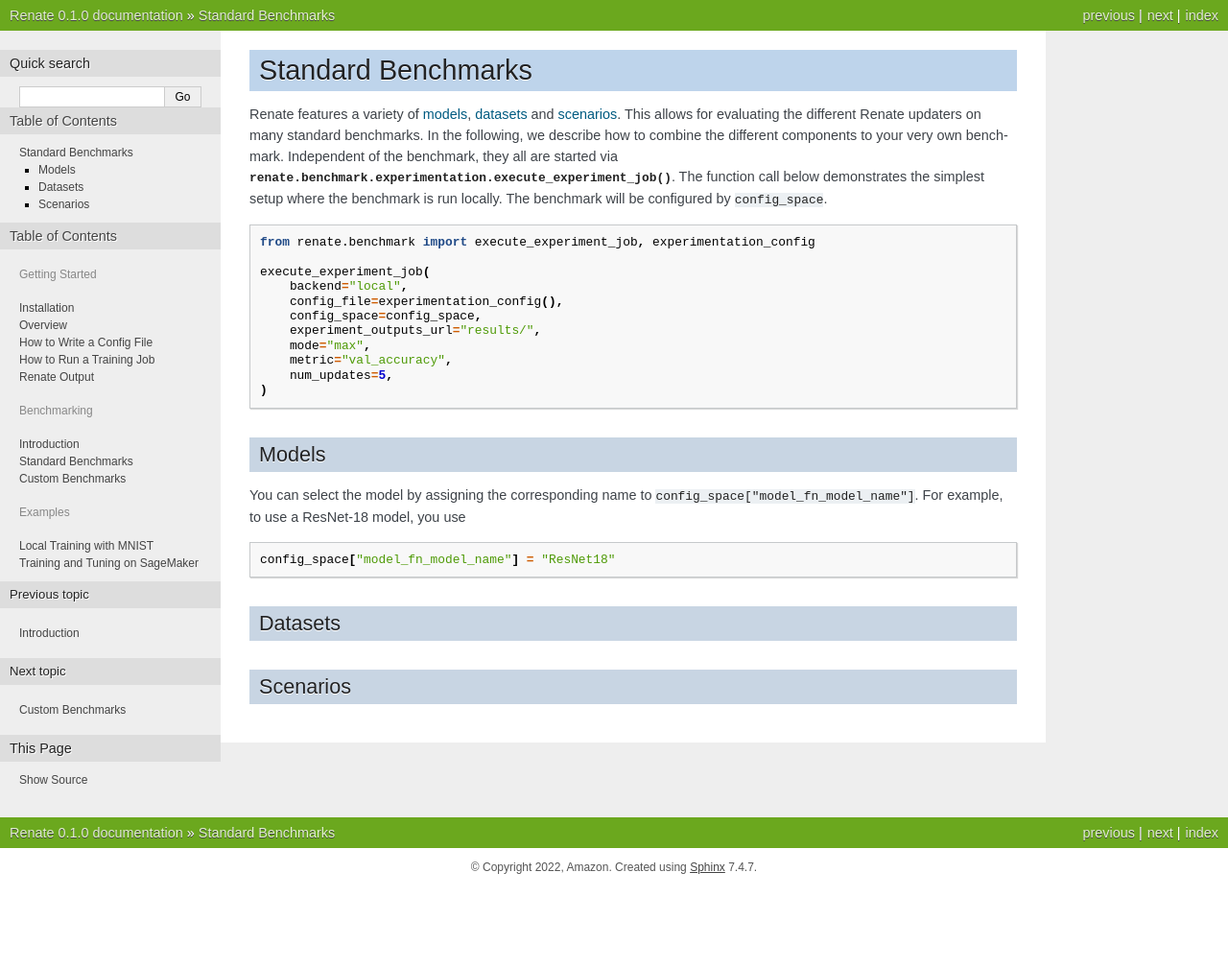
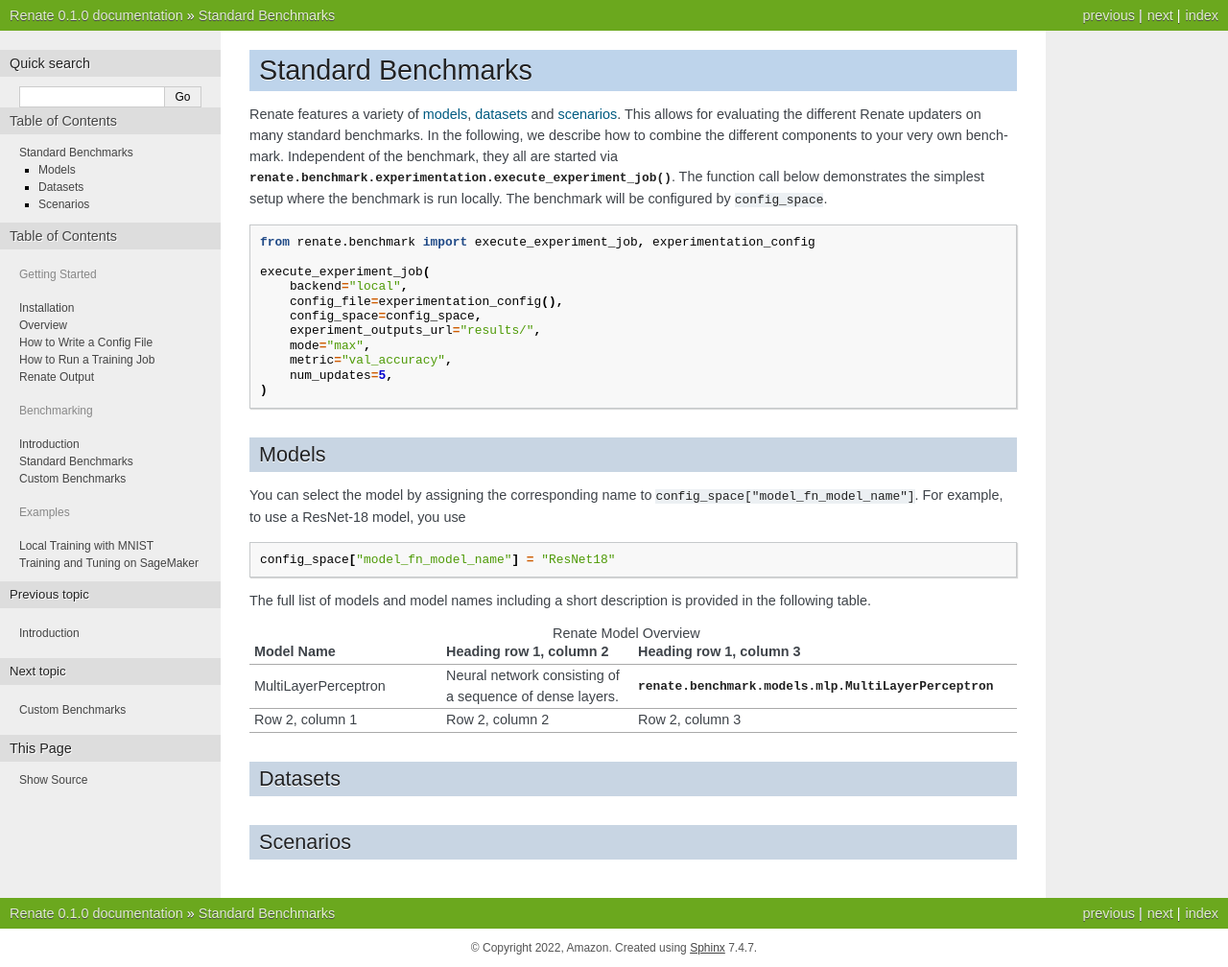
Before and after one commit to awslabs/Renate, a Sphinx documentation site: the page built from doc/benchmarking/standard_benchmarks.rst, in a window 1280 px wide. Shown: the whole page at 96% size. Built offline with Sphinx 7.4.7, drawn with Linux system fonts in a browser that asks for light colours; pages that are not in the unit, such as notebooks, are missing from menus; before the commit the page ends 924 px from its top, so only the background shows below that.

Commit message:
started table

```diff
--- a/doc/benchmarking/standard_benchmarks.rst
+++ b/doc/benchmarking/standard_benchmarks.rst
@@ -37,6 +37,22 @@
 
     config_space["model_fn_model_name"] = "ResNet18"
 
+The full list of models and model names including a short description is provided in the following table.
+
+.. list-table:: Renate Model Overview
+   :widths: 25 25 50
+   :header-rows: 1
+
+   * - Model Name
+     - Heading row 1, column 2
+     - Heading row 1, column 3
+   * - MultiLayerPerceptron
+     - Neural network consisting of a sequence of dense layers.
+     - :py:class:`renate.benchmark.models.mlp.MultiLayerPerceptron`
+   * - Row 2, column 1
+     - Row 2, column 2
+     - Row 2, column 3
+
 .. _benchmarking-standard-benchmarks-datasets:
 
 Datasets
```
